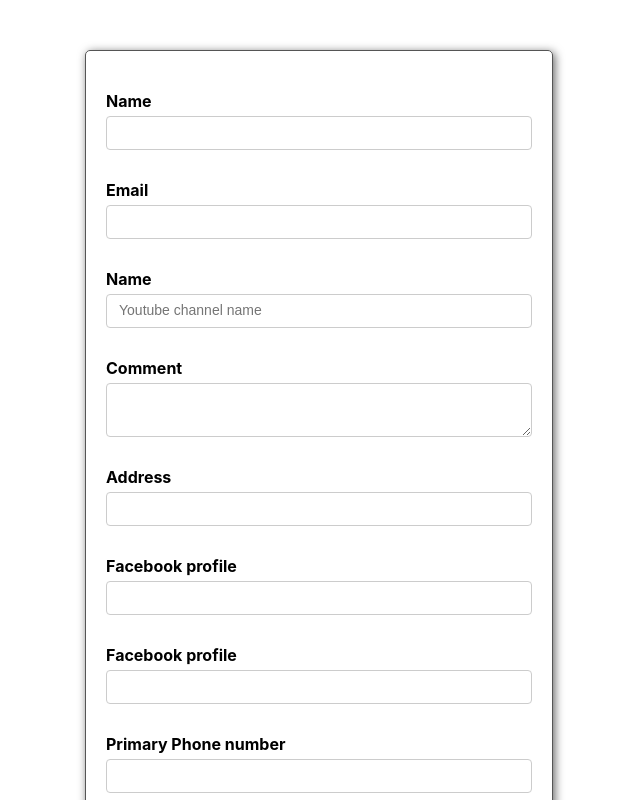
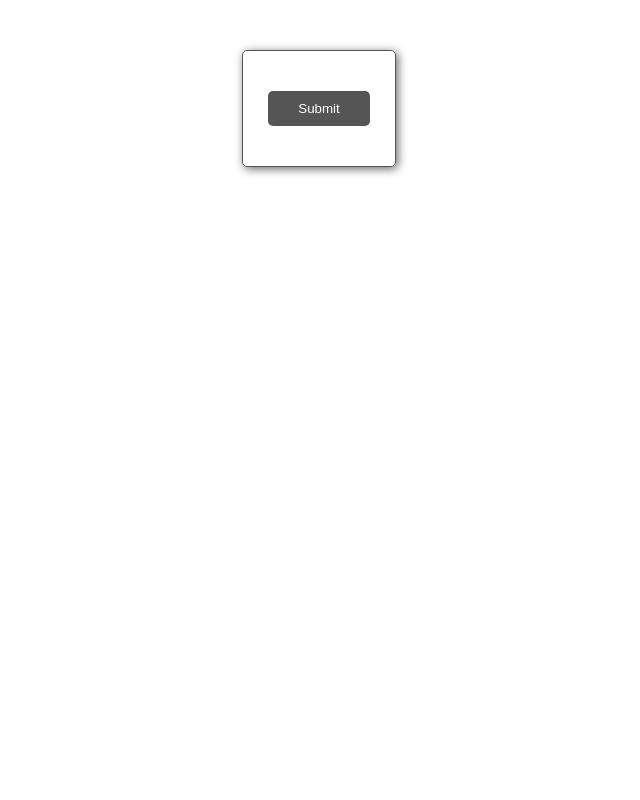
Before and after one commit to MizanurRahmann/react-formik, a React (Create React App) app: page / in a window 1280 px wide. Shown: the top 800 px of the page, without its empty margins (321-961 px from the left). Built offline with nearby package versions, Linux system fonts and the light colour scheme.

Commit message:
setup for: Reusable Formik component

```diff
--- a/src/App.js
+++ b/src/App.js
@@ -1,11 +1,14 @@
 import React from 'react';
 import './App.css';
-import YoutubeForms from './components/YoutubeForms';
+import FormikContainer from './components/ReusableFormik/FormikContainer';
+// import YoutubeForms from './components/ReactFormik/YoutubeForms';
 
 function App() {
   return (
     <div className="App">
-      <YoutubeForms />
+      {/* <YoutubeForms /> */}
+
+      <FormikContainer />
     </div>
   );
 }
--- /dev/null
+++ b/src/components/ReusableFormik/FormikContainer.js
@@ -0,0 +1,25 @@
+import React from 'react';
+import {Formik, Form} from 'formik';
+import * as Yup from 'yup';
+
+function FormikContainer() {
+    const initiaValues = {};
+    const validationSchema = Yup.object({});
+    const onSubmit = values => console.log("Form data: ", values);
+
+    return (
+        <Formik
+            initialValues={initiaValues}
+            validationSchema={validationSchema}
+            onSubmit= {onSubmit}
+        >
+            {
+                formik => <Form>
+                    <button type="submit">Submit</button>
+                </Form>
+            }
+        </Formik>
+    )
+}
+
+export default FormikContainer
```
Also changed, not shown: src/components/ReusableFormik/FormikControl.js (added, +21 -0 lines), src/components/ReactFormik/OldYoutubeForms.js (renamed from src/components/OldYoutubeForms.js), src/components/ReactFormik/TextError.js (renamed from src/components/TextError.js), src/components/ReactFormik/YoutubeForms.js (renamed from src/components/YoutubeForms.js).
